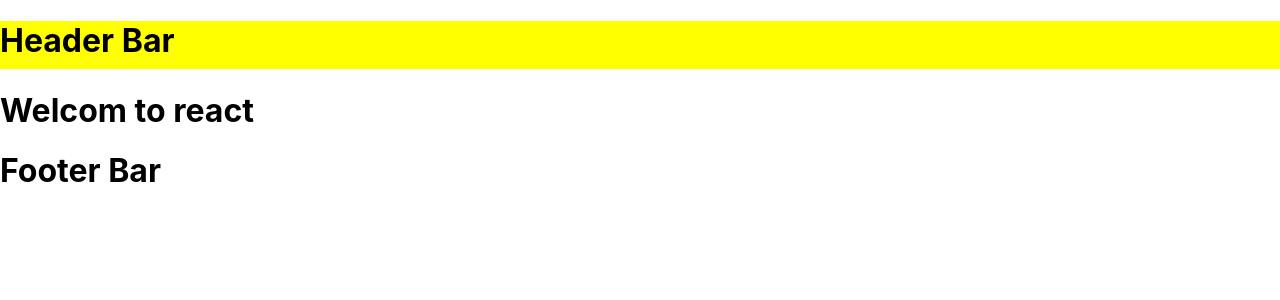
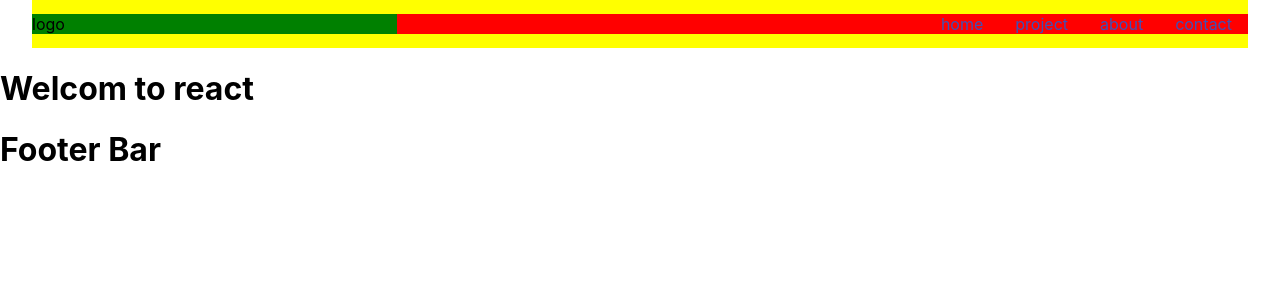
Before and after one commit to Hong-Sun2018/polar-edge-introduction-website, a Next.js app: page / in a window 1280 px wide. Shown: the top 300 px of the page. Built offline with nearby package versions, Linux system fonts and the light colour scheme.

Commit message:
on going

```diff
--- /dev/null
+++ b/constant/constants.js
@@ -0,0 +1,18 @@
+export const HeaderNavLinks = [
+  {
+    title: 'home',
+		link: '/'
+  },
+	{
+		title: 'project',
+		link: '/project'
+	},
+	{
+		title: 'about',
+		link: '/about'
+	},
+	{
+		title:'contact',
+		link: '/contact'
+	}
+];
--- a/layout/HeaderBar.js
+++ /dev/null
@@ -1,20 +0,0 @@
-import { makeStyles } from "@material-ui/core/styles";
-
-const useStyles = makeStyles({
-    root: {
-        margin: 0,
-        height: '3em',
-        background: 'yellow',
-    },
-});
-
-const HeaderBar = () => {
-    const classes = useStyles();
-    return (
-        <div className={classes.root}>
-        <h1>Header Bar</h1>
-        </div>
-    );
-}
-
-export default HeaderBar;
--- a/layout/Layout.js
+++ b/layout/Layout.js
@@ -1,5 +1,5 @@
-import HeaderBar from "./HeaderBar";
-import FooterBar from "./FooterBar";
+import HeaderBar from "./header/HeaderBar";
+import FooterBar from "./footer/FooterBar";
 
 const Layout = ( {children} ) => {
     return (
--- /dev/null
+++ b/layout/header/HeaderBar.js
@@ -0,0 +1,50 @@
+import { makeStyles } from "@material-ui/core/styles";
+import NavBar from "./NavBar";
+
+const useStyles = makeStyles({
+	root: {
+  	margin: 0,
+		padding: 0,
+		width: '95%',
+    height: '3em',
+		marginLeft: 'auto',
+		marginRight: 'auto',
+		display: 'flex',
+		flexDirection:'row',
+		alignItems: 'center',
+    background: 'yellow',
+  },
+	logo: {
+		width: '30%',
+		display: 'flex',
+		flexDirection: 'row',
+		alignItems: 'center',
+		justifyContent: 'flex-start',
+		background: 'green'
+	},
+	navi: {
+		width: '70%',
+		display: 'flex',
+		flexDirection: 'row',
+		alignItems: 'center',
+		justifyContent: 'flex-end',
+		background: 'red',
+	}
+});
+
+const HeaderBar = () => {
+  const classes = useStyles();
+
+	return (
+    <div className={classes.root}>
+			<div className={classes.logo}>
+				logo
+			</div>
+			<div className={classes.navi}>
+				<NavBar />
+			</div>
+    </div>
+  );
+}
+
+export default HeaderBar;
--- /dev/null
+++ b/layout/header/NavBar.js
@@ -0,0 +1,28 @@
+import { Link } from "@material-ui/core";
+import { HeaderNavLinks } from "../../constant/constants";
+import { makeStyles } from "@material-ui/core";
+
+const useStyles = makeStyles({
+	root: {
+		display: 'flex',
+		flexDirection: 'row',
+	},
+	link: {
+		marginLeft: '1em',
+		marginRight: '1em',
+	}
+});
+
+const NavBar = () => {
+	const classes = useStyles();
+
+  return (
+		<div className={classes.root}>
+			{ HeaderNavLinks.map((item, index) => {
+				return <Link className={classes.link} key={index} href={item.link}>{item.title}</Link>
+			})}
+		</div>
+	);
+};
+
+export default NavBar;
```
Also changed, not shown: layout/footer/FooterBar.js (renamed from layout/FooterBar.js).
